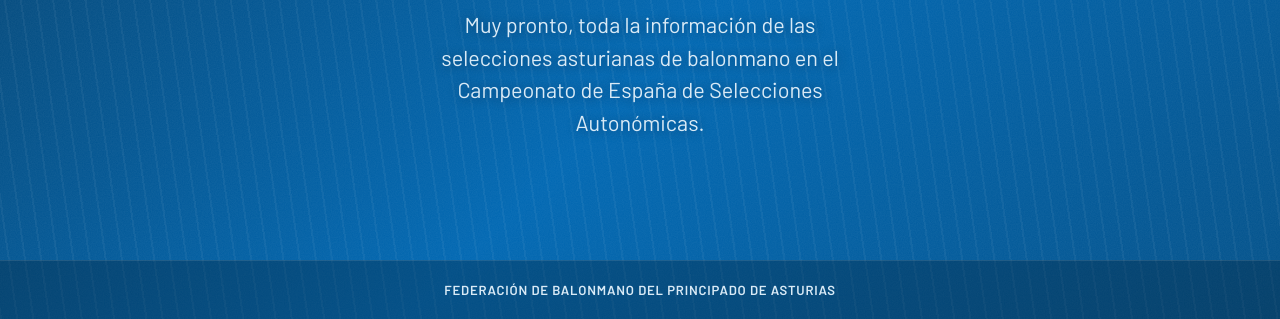
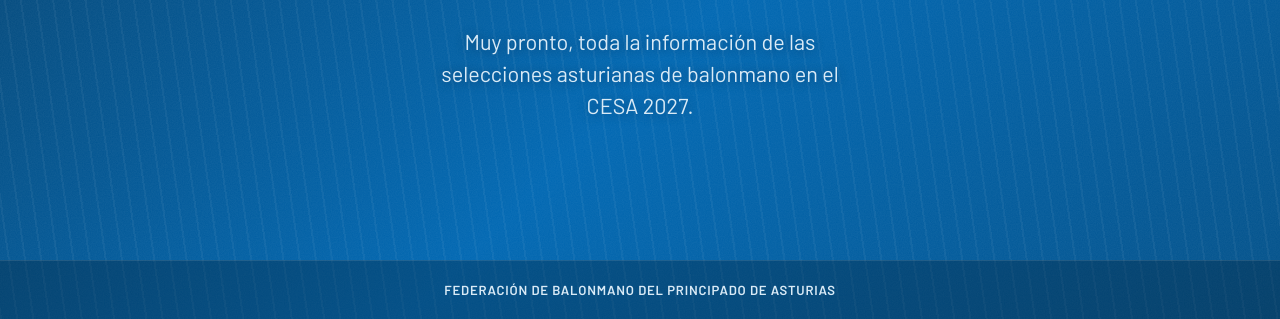
Before and after one commit to rubencandasmarketing-gif/rumboalcesa, a plain HTML site: page proximamente/index.html in a window 1280 px wide. Shown: the part 481-800 px from the top of the page. Drawn offline with Linux system fonts and the light colour scheme.

Commit message:
Modo Próximamente: portada en construcción y web real en vista previa
- Workflow: publica proximamente/ en la raíz (con CNAME rumboalcesa.es,
  robots.txt y 404.html) y la web real en /vista-previa-p623z9u80x/ con
  noindex. El marcado ?v=<commit> se aplica a la vista previa.
- Próximamente: el texto dice "en el CESA 2027".
- CLAUDE.md: la comprobación del despliegue se hace en la vista previa.

Co-Authored-By: Claude Opus 5.5 <noreply@anthropic.com>
Claude-Session: https://claude.ai/code/session_01GAH6pHkYiX4PQ9ezt6nYfr

```diff
--- a/proximamente/index.html
+++ b/proximamente/index.html
@@ -4,7 +4,7 @@
   <meta charset="utf-8">
   <meta name="viewport" content="width=device-width, initial-scale=1">
   <title>Asturias, rumbo al CESA — Próximamente</title>
-  <meta name="description" content="Muy pronto, toda la información de las selecciones asturianas de balonmano en el Campeonato de España de Selecciones Autonómicas.">
+  <meta name="description" content="Muy pronto, toda la información de las selecciones asturianas de balonmano en el CESA 2027.">
   <link rel="canonical" href="https://rumboalcesa.es/">
   <meta name="theme-color" content="#0168B3">
 
@@ -16,7 +16,7 @@
   <meta property="og:type" content="website">
   <meta property="og:url" content="https://rumboalcesa.es/">
   <meta property="og:title" content="Asturias, rumbo al CESA — Próximamente">
-  <meta property="og:description" content="Muy pronto, toda la información de las selecciones asturianas de balonmano en el Campeonato de España de Selecciones Autonómicas.">
+  <meta property="og:description" content="Muy pronto, toda la información de las selecciones asturianas de balonmano en el CESA 2027.">
   <meta property="og:image" content="https://rumboalcesa.es/img/og-proximamente.jpg">
   <meta property="og:image:width" content="1200">
   <meta property="og:image:height" content="630">
@@ -25,7 +25,7 @@
   <meta property="og:locale" content="es_ES">
   <meta name="twitter:card" content="summary_large_image">
   <meta name="twitter:title" content="Asturias, rumbo al CESA — Próximamente">
-  <meta name="twitter:description" content="Muy pronto, toda la información de las selecciones asturianas de balonmano en el Campeonato de España de Selecciones Autonómicas.">
+  <meta name="twitter:description" content="Muy pronto, toda la información de las selecciones asturianas de balonmano en el CESA 2027.">
   <meta name="twitter:image" content="https://rumboalcesa.es/img/og-proximamente.jpg">
   <meta name="twitter:image:alt" content="Asturias, rumbo al CESA — Próximamente">
 
@@ -178,7 +178,7 @@
     <p class="etiqueta"><span>Próximamente</span></p>
     <h1><span>Asturias,</span> <span>rumbo al <span class="cesa">CESA</span></span></h1>
     <span class="remate" aria-hidden="true"></span>
-    <p class="texto">Muy pronto, toda la información de las selecciones asturianas de balonmano en el Campeonato de España de Selecciones Autonómicas.</p>
+    <p class="texto">Muy pronto, toda la información de las selecciones asturianas de balonmano en el CESA 2027.</p>
   </main>
   <footer class="pie">
     <p>Federación de Balonmano del Principado de Asturias</p>
```
Also changed, not shown: 2 other files.
